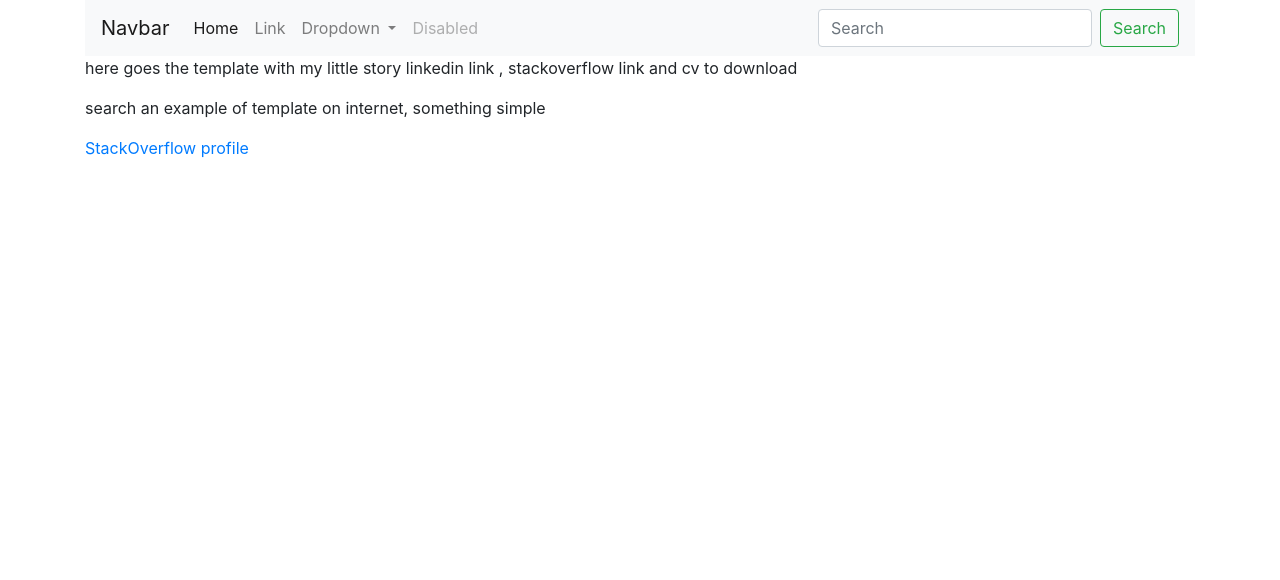
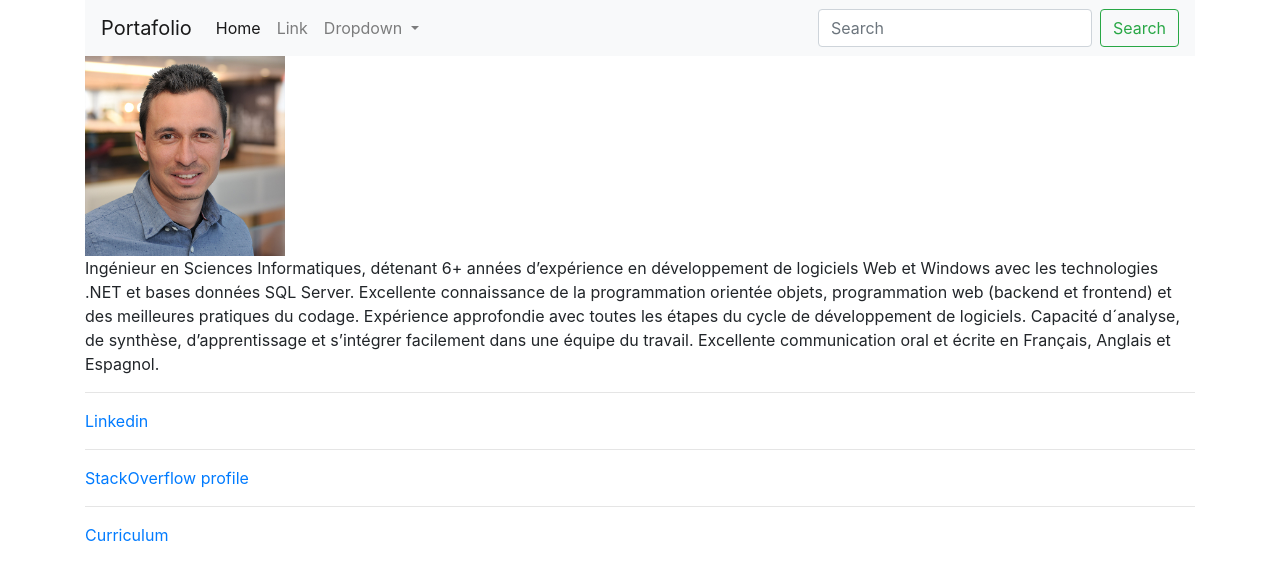
Before and after one commit to cestradamiranda/portafolio, an Angular app: page / in a window 1280 px wide. Shown: the top 580 px of the page. Built offline with nearby package versions, Linux system fonts and the light colour scheme.

Commit message:
info doing v1

```diff
--- a/src/app/app.component.html
+++ b/src/app/app.component.html
@@ -1,6 +1,6 @@
 <div class="container">
 <nav class="navbar navbar-expand-lg navbar-light bg-light">
-  <a class="navbar-brand" href="#">Navbar</a>
+  <a class="navbar-brand" href="#">Portafolio</a>
   <button class="navbar-toggler" type="button" data-toggle="collapse" data-target="#navbarSupportedContent" aria-controls="navbarSupportedContent" aria-expanded="false" aria-label="Toggle navigation">
     <span class="navbar-toggler-icon"></span>
   </button>
@@ -24,9 +24,7 @@
           <a class="dropdown-item" href="#">Something else here</a>
         </div>
       </li>
-      <li class="nav-item">
-        <a class="nav-link disabled" href="#">Disabled</a>
-      </li>
+
     </ul>
     <form class="form-inline my-2 my-lg-0">
       <input class="form-control mr-sm-2" type="search" placeholder="Search" aria-label="Search">
--- a/src/app/info/info.component.html
+++ b/src/app/info/info.component.html
@@ -1,5 +1,14 @@
-<p>
-  here goes the template with my little story linkedin link , stackoverflow link and cv to download
-</p>
-<p> search an example of template on internet, something simple</p>
+<div style="width: 200px; height: 200px;">
+  <img src="../../assets/ESTRADA MIRANDA_Carlos Rafael_Skype.JPG" alt="Carlos Estrada" style="width:100%">
+</div>
+<p>Ingénieur en Sciences Informatiques, détenant 6+ années d’expérience en développement de logiciels Web et Windows avec les technologies .NET et bases données SQL Server.
+  Excellente connaissance de la programmation orientée objets, programmation web (backend et frontend) et des meilleures pratiques du codage.
+  Expérience approfondie avec toutes les étapes du cycle de développement de logiciels.
+  Capacité d´analyse, de synthèse, d’apprentissage et s’intégrer facilement dans une équipe du travail.
+  Excellente communication oral et écrite en Français, Anglais et Espagnol.</p>
+<hr/>
+<a href="https://www.linkedin.com/in/cestradamiranda/">Linkedin</a>
+<hr/>
 <a href="https://stackoverflow.com/users/5510314/crying-freeman">StackOverflow profile</a>
+<hr/>
+<a href="">Curriculum</a>
```
Also changed, not shown: src/assets/ESTRADA MIRANDA_Carlos Rafael_Skype.JPG (added).
